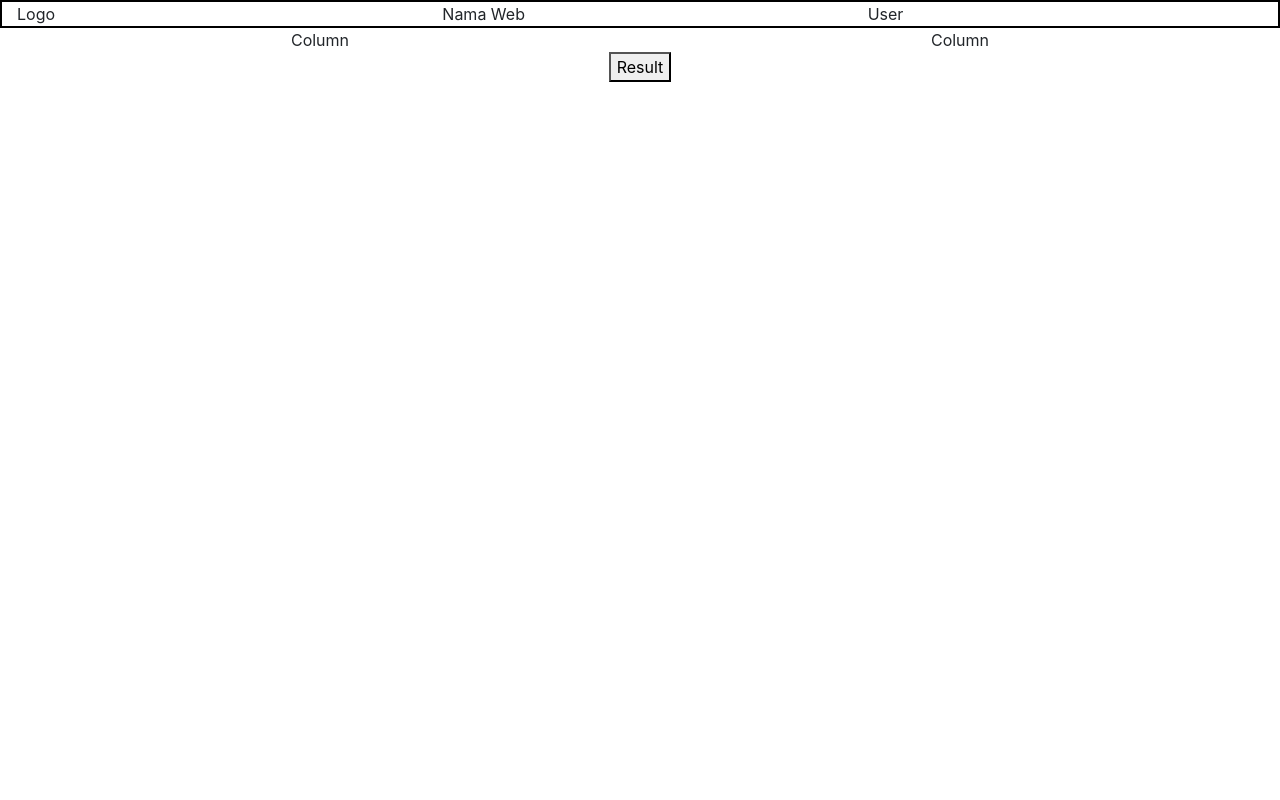
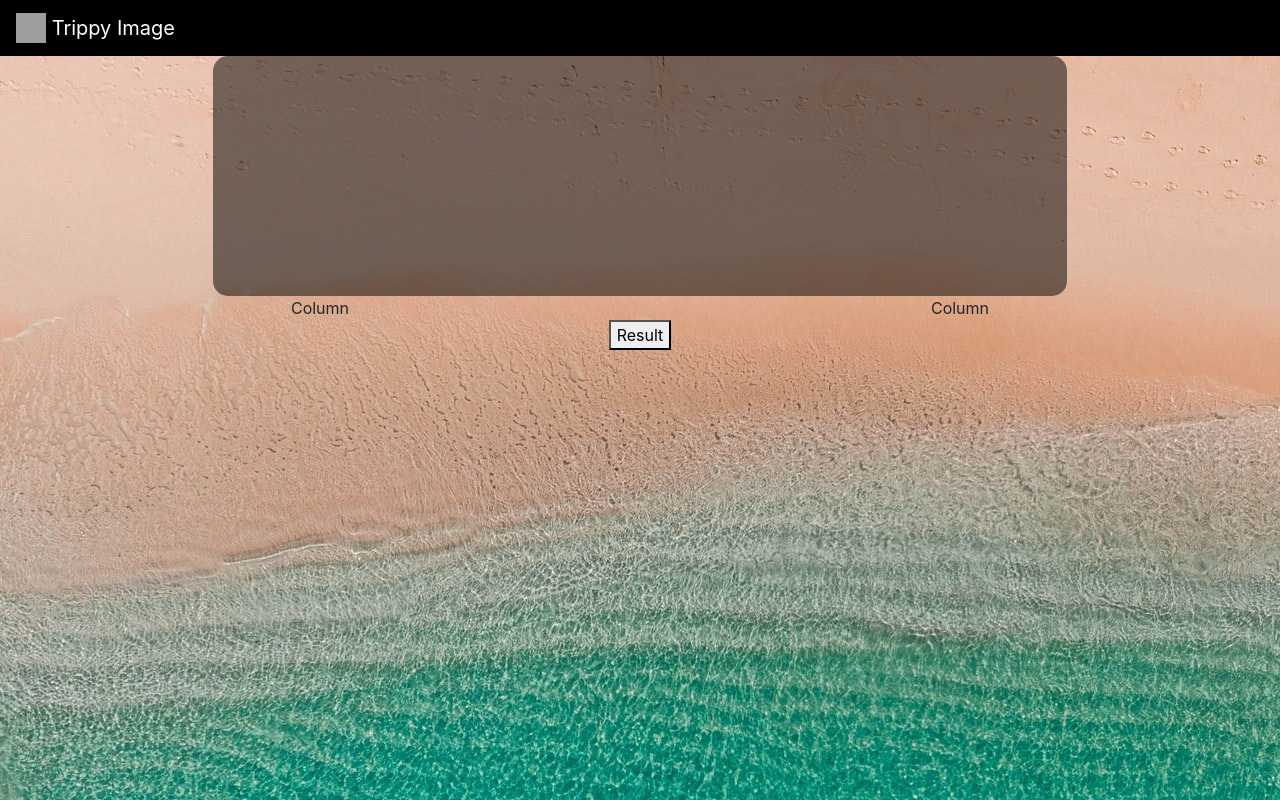
Before and after one commit to Trippy-Images/client, a Vue app: page / in a window 1280 px wide. Built offline with nearby package versions, Linux system fonts and the light colour scheme; grey boxes are pictures that could not be loaded.

Commit message:
Added Background image

```diff
--- a/src/components/NavBar.vue
+++ b/src/components/NavBar.vue
@@ -1,11 +1,12 @@
 <template>
-    <b-container fluid>
-        <b-row id="parent">
-            <b-col>Logo</b-col>
-            <b-col>Nama Web</b-col>
-            <b-col>User</b-col>
-        </b-row>
-    </b-container>
+    <div>
+  <b-navbar type="light" id="clientNavbar">
+    <b-navbar-brand href="#" id="WebName">
+      <img src="https://placekitten.com/g/30/30" class="d-inline-block align-top" alt="Kitten">
+      Trippy Image
+    </b-navbar-brand>
+  </b-navbar>
+</div>
 </template>
 
 <script>
@@ -15,7 +16,11 @@ export default {
 </script>
 
 <style scoped>
-    #parent {
-        border: 2px solid black
+    #clientNavbar {
+        background: black;
+
+    }
+    #WebName {
+        color: white;
     }
 </style>
--- a/src/components/parent.vue
+++ b/src/components/parent.vue
@@ -1,9 +1,16 @@
 <template>
-    <div>
+    <div id="Content">
     <NavBar></NavBar>
     <b-container fluid>
+    <b-row class="text-center justify-content-md-center">
+        <b-col cols="8" id="loginPart" >
+            <b-row>
+
+            </b-row>
+        </b-col>
+    </b-row>
     <b-row class="text-center justify-content-md-center" v-if="resultPart">
-        <b-col cols="8" id="resultImage">Result Image</b-col>
+        <b-col cols="8" id="resultImage"><img v-bind:src="resultPart"/></b-col>
     </b-row>
     <b-row class="text-center justify-content-md-center" v-if="resultPart">
         <b-col>
@@ -40,7 +47,8 @@ export default {
     },
     methods:{
         ResultButton(){
-            this.resultPart = 'Result'
+            this.resultPart = 'https://i.kym-cdn.com/photos/images/original/001/582/190/6d2.png'
+            // ini nanti get ke server
         },
         againButton(){
             this.resultPart = null
@@ -52,7 +60,17 @@ export default {
 
 <style>
     #resultImage {
-        border: black 2px solid;
-        height: 45vh;
+        background-color: rgba(0, 0, 0, 0.5);
+        height: 60vh;
+        border-radius: 15px
+    }
+    #Content {
+        background-image: url('../../media/Background.jpg');
+        height: 100vh;
+    }
+    #loginPart {
+        background-color: rgba(0, 0, 0, 0.5);
+        height: 30vh;
+        border-radius: 15px
     }
 </style>
--- a/src/main.js
+++ b/src/main.js
@@ -3,6 +3,7 @@ import App from './App.vue';
 import { BootstrapVue, IconsPlugin } from 'bootstrap-vue'
 import 'bootstrap/dist/css/bootstrap.css'
 import 'bootstrap-vue/dist/bootstrap-vue.css'
+
 
 
 Vue.use(BootstrapVue)
```
Also changed, not shown: media/Background.jpg (added), media/Banner.jpg (added).
